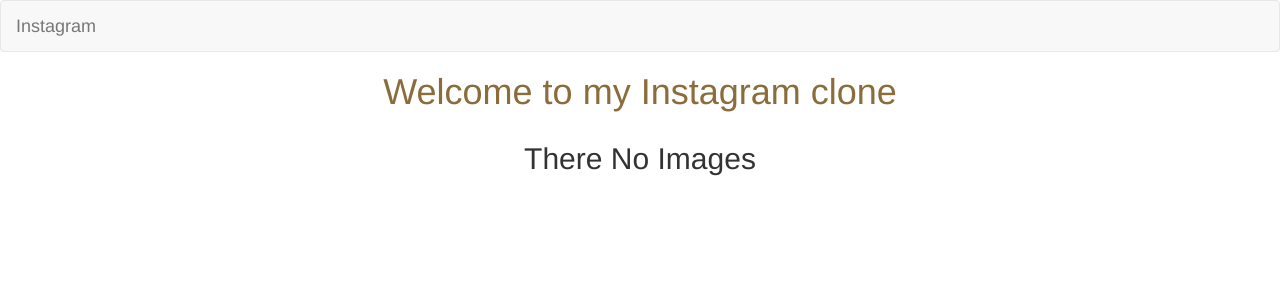
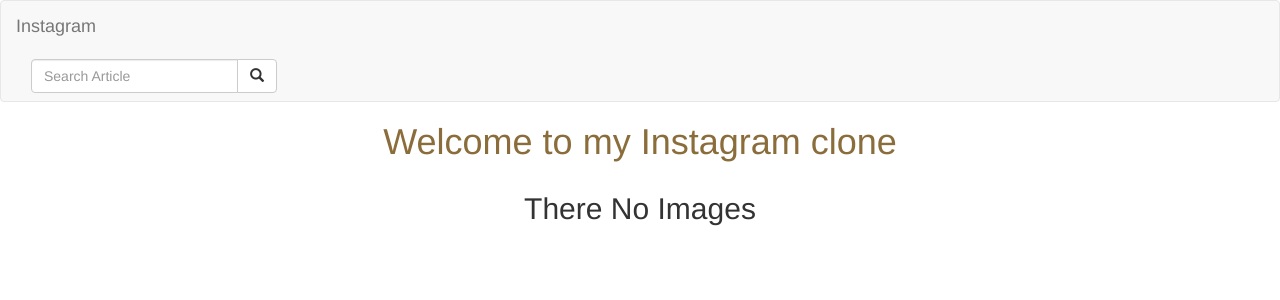
Before and after one commit to MrazTevin/Instagram-clone, a Django app: template instagram/templates/index.html in a window 1280 px wide. Shown: the top 300 px of the page. Run offline with Django 3.2, Linux system fonts and the light colour scheme; the template is opened without the code that fills it, so the values that code supplies are empty; some libraries are stand-ins or nearby versions.

Commit message:
added a search form

```diff
--- a/instagram/templates/navbar.html
+++ b/instagram/templates/navbar.html
@@ -14,6 +14,23 @@
                 <a class="navbar-brand" href="">Instagram</a>
             </div>
         </div>
+        <!-- Adding a search form  -->
+        <div class="col-sm-4 col-md-4 navbar-center">
+
+            <form class="navbar-form" role="search" action="{% url 'search_results' %}">
+
+                <div class="input-group">
+                    <input type="text" class="form-control" placeholder="Search Article" name="article">
+                    <div class="input-group-btn">
+                        <button class="btn btn-default" type="submit">
+                            <i class="glyphicon glyphicon-search"></i>
+                        </button>
+                    </div>
+                </div>
+
+            </form>
+        </div>
+        <!-- search form end -->
     </nav>
 </body>
 
```
